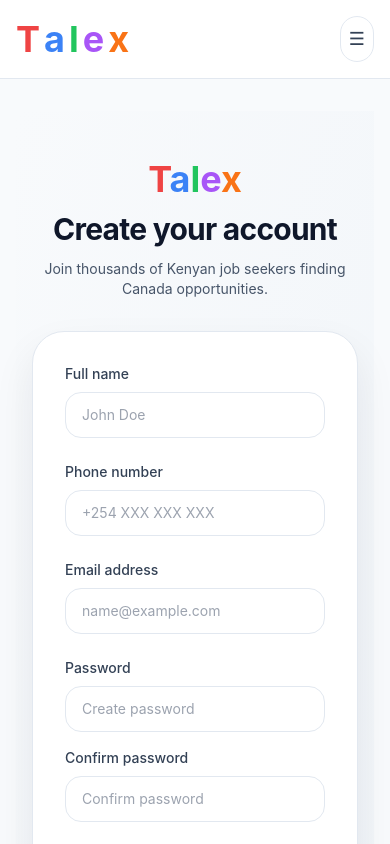
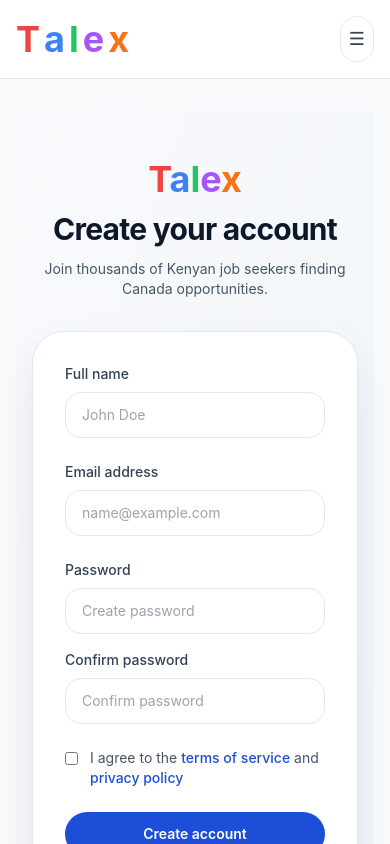
Before and after one commit to talexrecruitmentinfo-art/talex, a Next.js app: page /register in a window 390 px wide. Shown: the top 844 px of the page. Built offline with nearby package versions, Linux system fonts and the light colour scheme.

Commit message:
Remove phone number field from registration form

```diff
--- a/app/register/page.tsx
+++ b/app/register/page.tsx
@@ -30,13 +30,6 @@ export default function RegisterPage() {
                   Full name
                 </label>
                 <Input id="name" placeholder="John Doe" />
-              </div>
-
-              <div className="space-y-2">
-                <label htmlFor="phone" className="block text-sm font-medium text-slate-700">
-                  Phone number
-                </label>
-                <Input id="phone" placeholder="+254 XXX XXX XXX" />
               </div>
 
               <div className="space-y-2">
```
